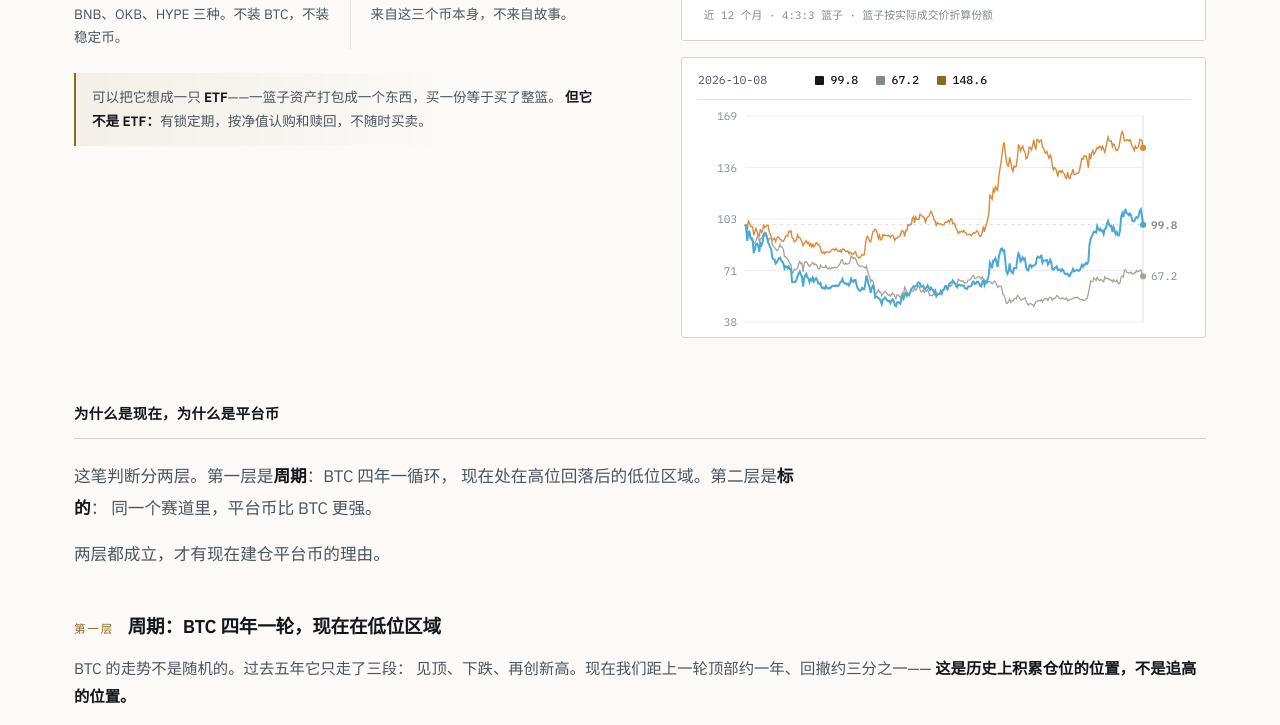
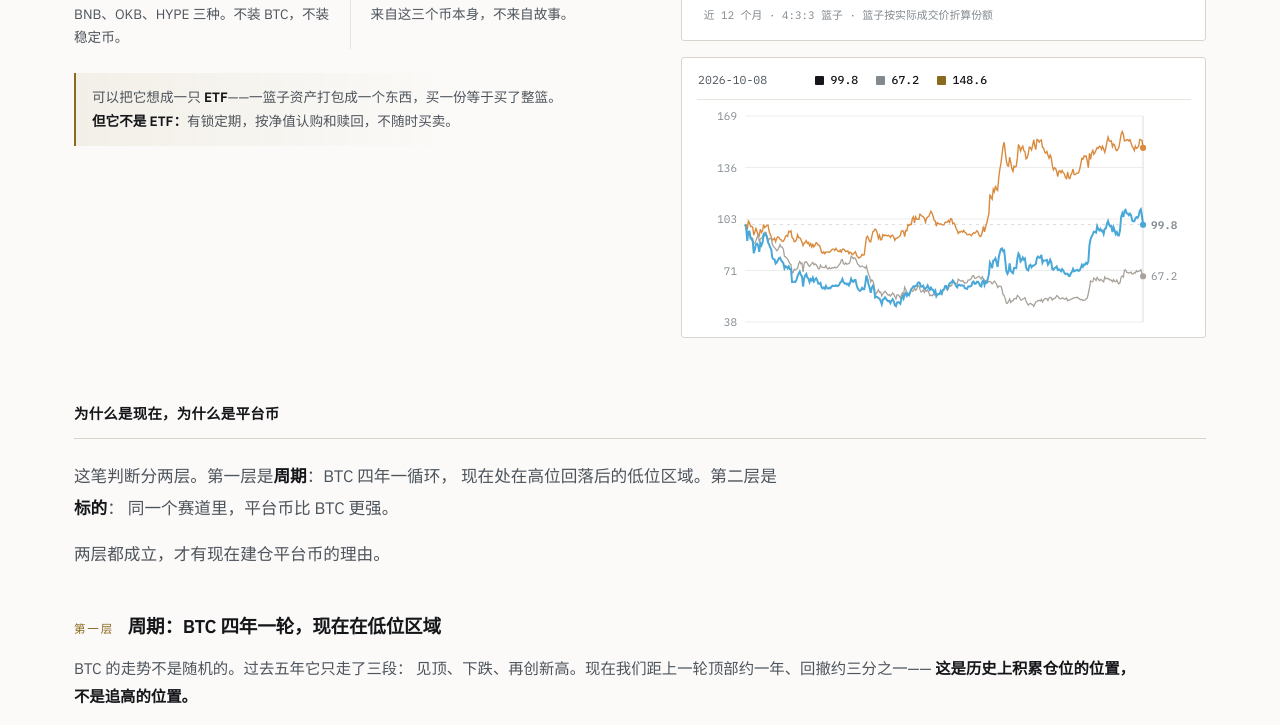
Before and after one commit to yelingwen999-arch/boh, a website built with Vite: page boh-site/dash.html in a window 1280 px wide. Shown: the part 422-1147 px from the top of the page. Built offline with nearby package versions, Linux system fonts and the light colour scheme.

Commit message:
加粗短语与标题禁止词中断行（word-break: keep-all）

```diff
--- a/boh-site/src/ref.css
+++ b/boh-site/src/ref.css
@@ -99,6 +99,12 @@ body {
   /* 让浏览器优化断行位置，减少行尾孤字；不支持的浏览器自动忽略 */
   text-wrap: pretty;
 }
+
+/*
+  加粗短语与标题整段挪行，不从词中间劈开（"标的"断成"标/的"很难看）。
+  keep-all 只禁止在词内断，标点处仍可断——站内所有加粗短语均含标点，无溢出风险。
+*/
+strong, b, h1, h2, h3 { word-break: keep-all; }
 
 .wrap { max-width: var(--maxw); margin: 0 auto; padding: 0 var(--pad); }
 
```
